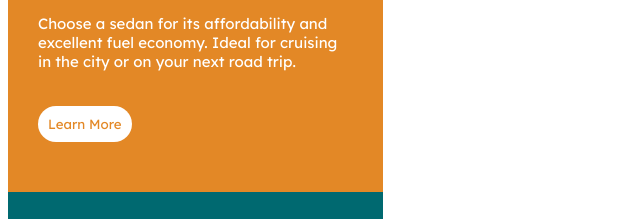
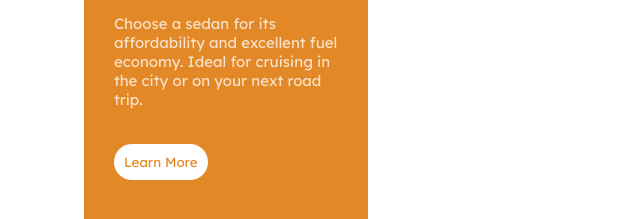
Before and after one commit to heathersvanidze/3-column-preview-card-component-main, a plain HTML site: page index.html in a window 1280 px wide. Shown: the part 164-383 px from the top of the page, without its empty margins (0-640 px from the left). Drawn offline with Linux system fonts and the light colour scheme.

Commit message:
Added Flexbox

```diff
--- a/style.css
+++ b/style.css
@@ -20,6 +20,7 @@ p {
     font-family:'Lexend Deca', sans-serif;
     font-weight:400;
     color:white;
+    opacity:0.75;
 }
 
 #sedans {
@@ -89,7 +90,18 @@ button {
 
 @media screen and (min-width: 1200px) {
 
+    body {
+        max-width:1100px;
+        display:flex;
+        justify-content: center;
+        flex-flow: row-reverse;
 
+    }
+
+    .car-profile{
+        display:flex;
+        width:30%;
+    }
 
 
 
```
Also changed, not shown: 1 other file.
